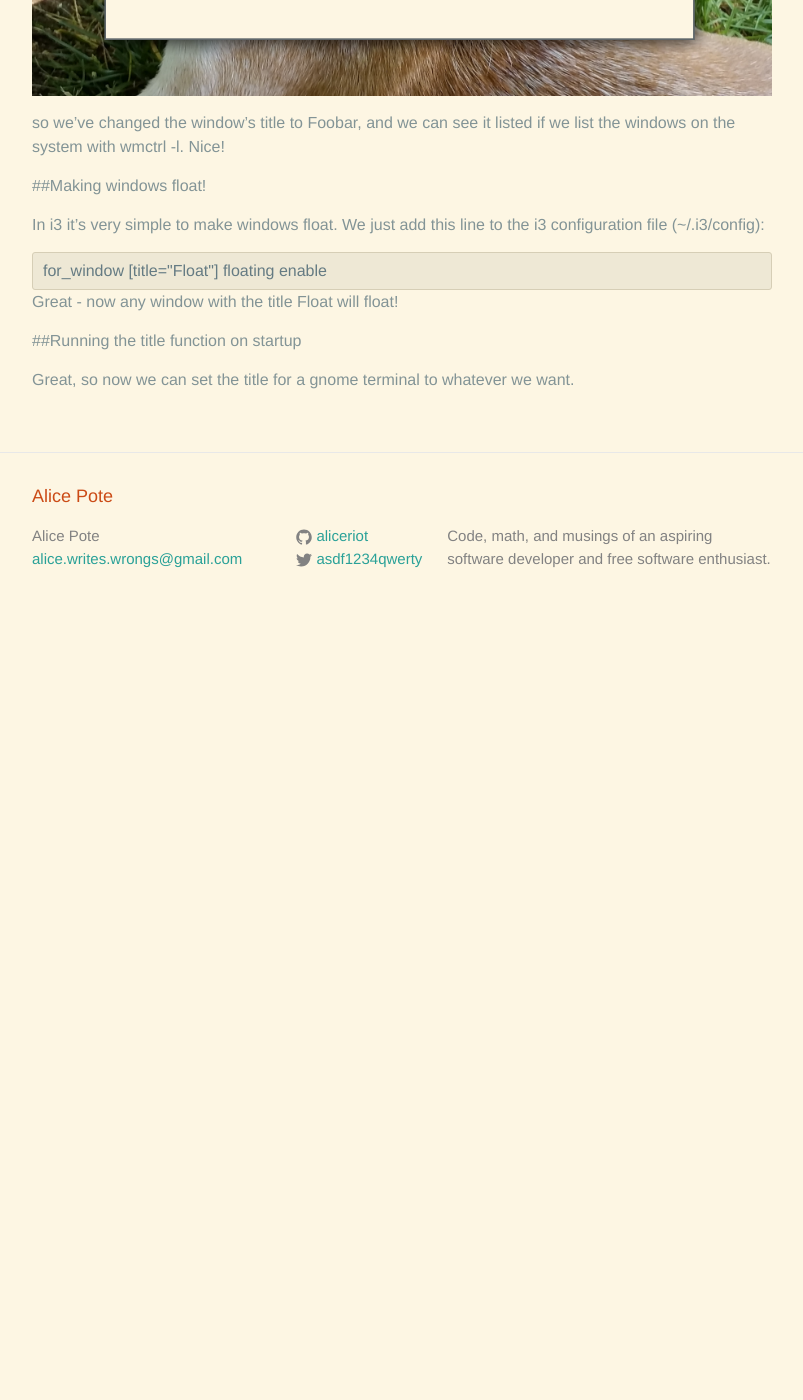
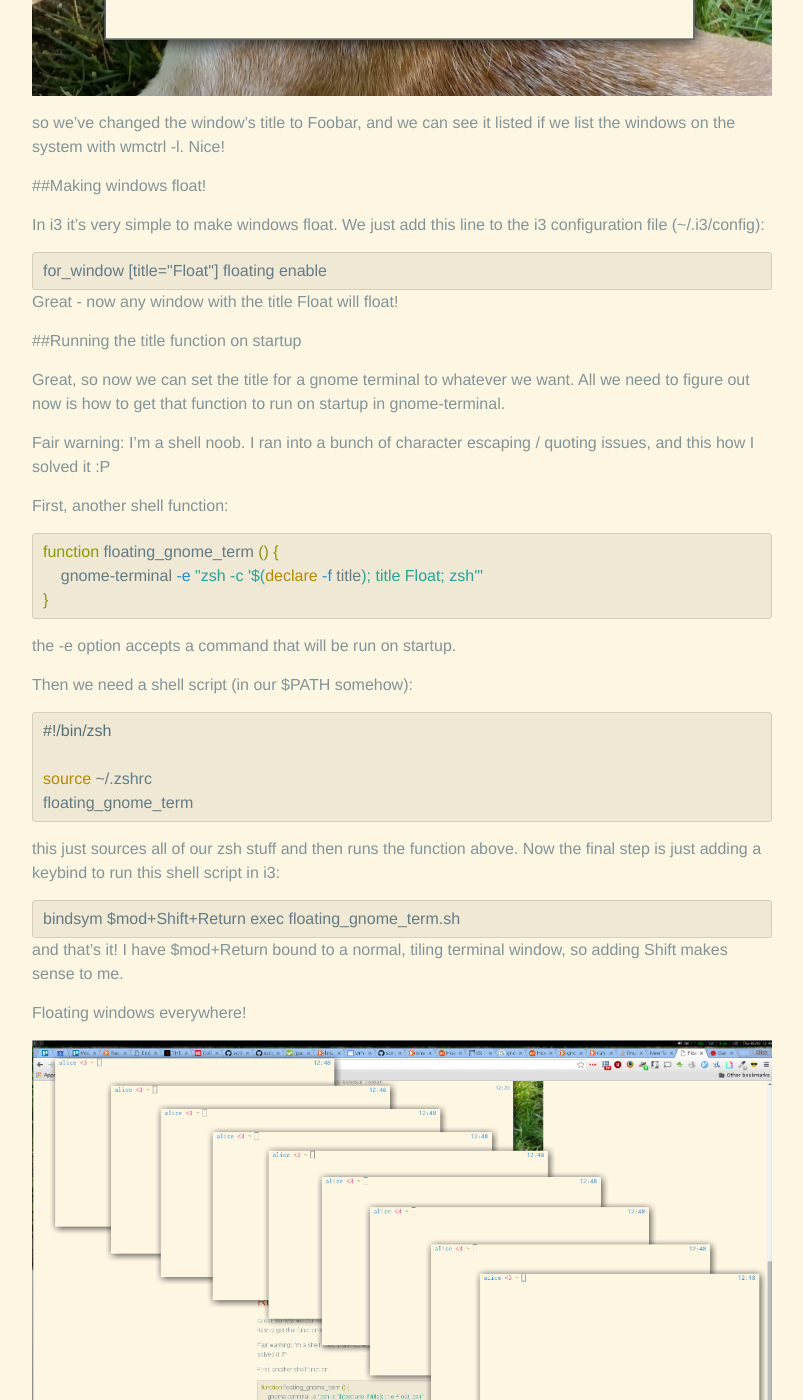
Before and after one commit to alicewriteswrongs/old-blog, a Jekyll site: the page built from _posts/2016-03-03-floating-gnome-terminals-in-i3.markdown, in a window 1280 px wide and 1400 px high, scrolled down 1175 px. Shown: the whole window, without its empty margins (238-1041 px from the left). Built offline with Jekyll 4.4.1, drawn with Linux system fonts in a browser that asks for light colours; before the commit the page ends 1805 px from its top, so only the background shows below that.

Commit message:
post mostly done!

```diff
--- a/_posts/2016-03-03-floating-gnome-terminals-in-i3.markdown
+++ b/_posts/2016-03-03-floating-gnome-terminals-in-i3.markdown
@@ -56,4 +56,40 @@ Great - now any window with the title `Float` will float!
 ##Running the title function on startup
 
 Great, so now we can set the title for a gnome terminal to whatever we
-want.
+want. All we need to figure out now is how to get that function to run on
+startup in gnome-terminal.
+
+Fair warning: I'm a shell noob. I ran into a bunch of character escaping
+/ quoting issues, and this how I solved it :P
+
+First, another shell function:
+
+{% highlight bash %}
+function floating_gnome_term () {
+    gnome-terminal -e "zsh -c '$(declare -f title); title Float; zsh'"
+}
+{% endhighlight %}
+
+the `-e` option accepts a command that will be run on startup.
+
+Then we need a shell script (in our `$PATH` somehow):
+
+{% highlight bash %}
+#!/bin/zsh
+
+source ~/.zshrc
+floating_gnome_term
+{% endhighlight %}
+
+this just sources all of our `zsh` stuff and then runs the function above.
+Now the final step is just adding a keybind to run this shell script in
+i3:
+
+    bindsym $mod+Shift+Return exec floating_gnome_term.sh
+
+and that's it! I have `$mod+Return` bound to a normal, tiling terminal
+window, so adding `Shift` makes sense to me.
+
+Floating windows everywhere!
+
+![floats](/images/so_much_floating.png)
```
Also changed, not shown: images/so_much_floating.png (added).
